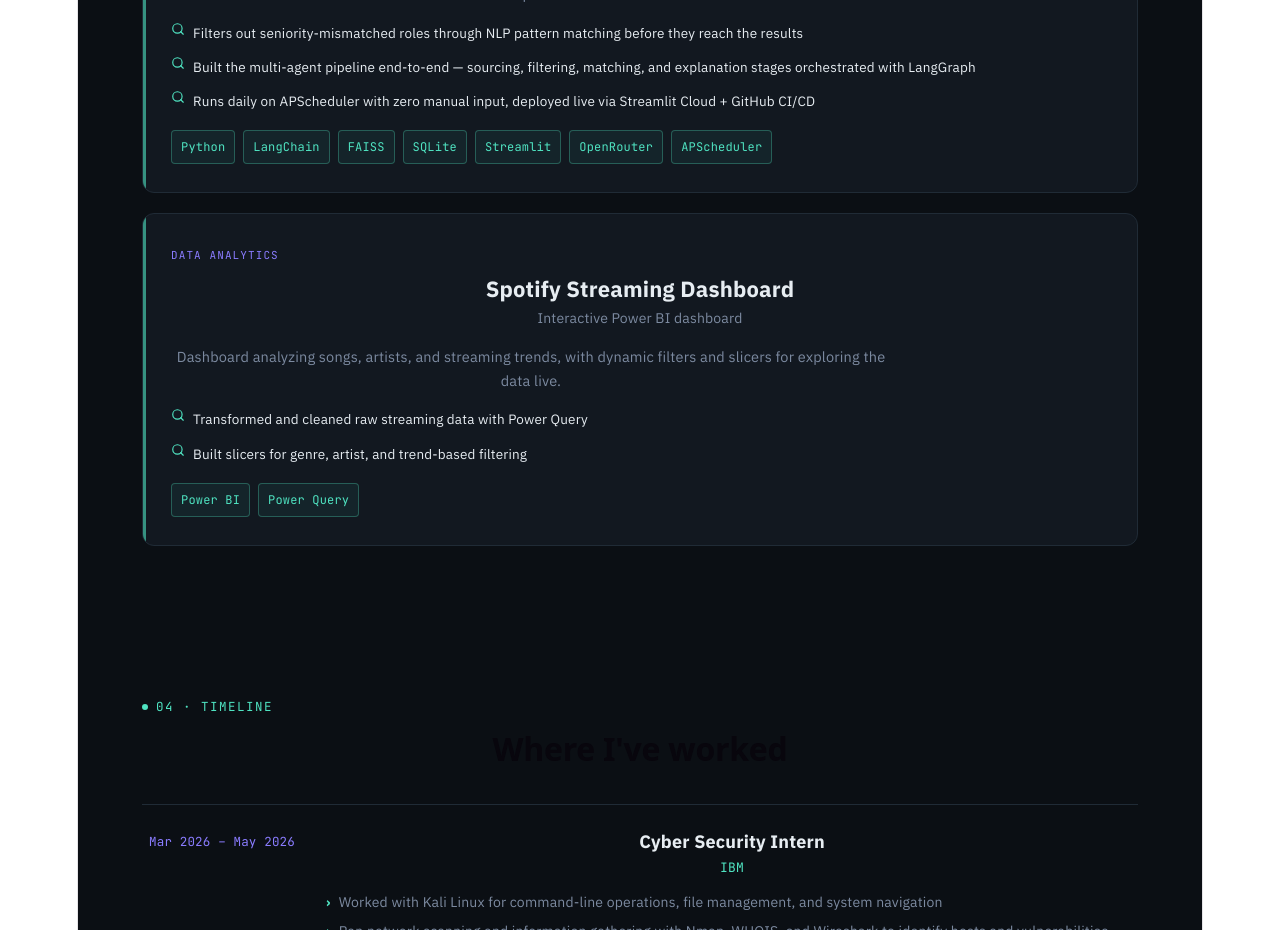
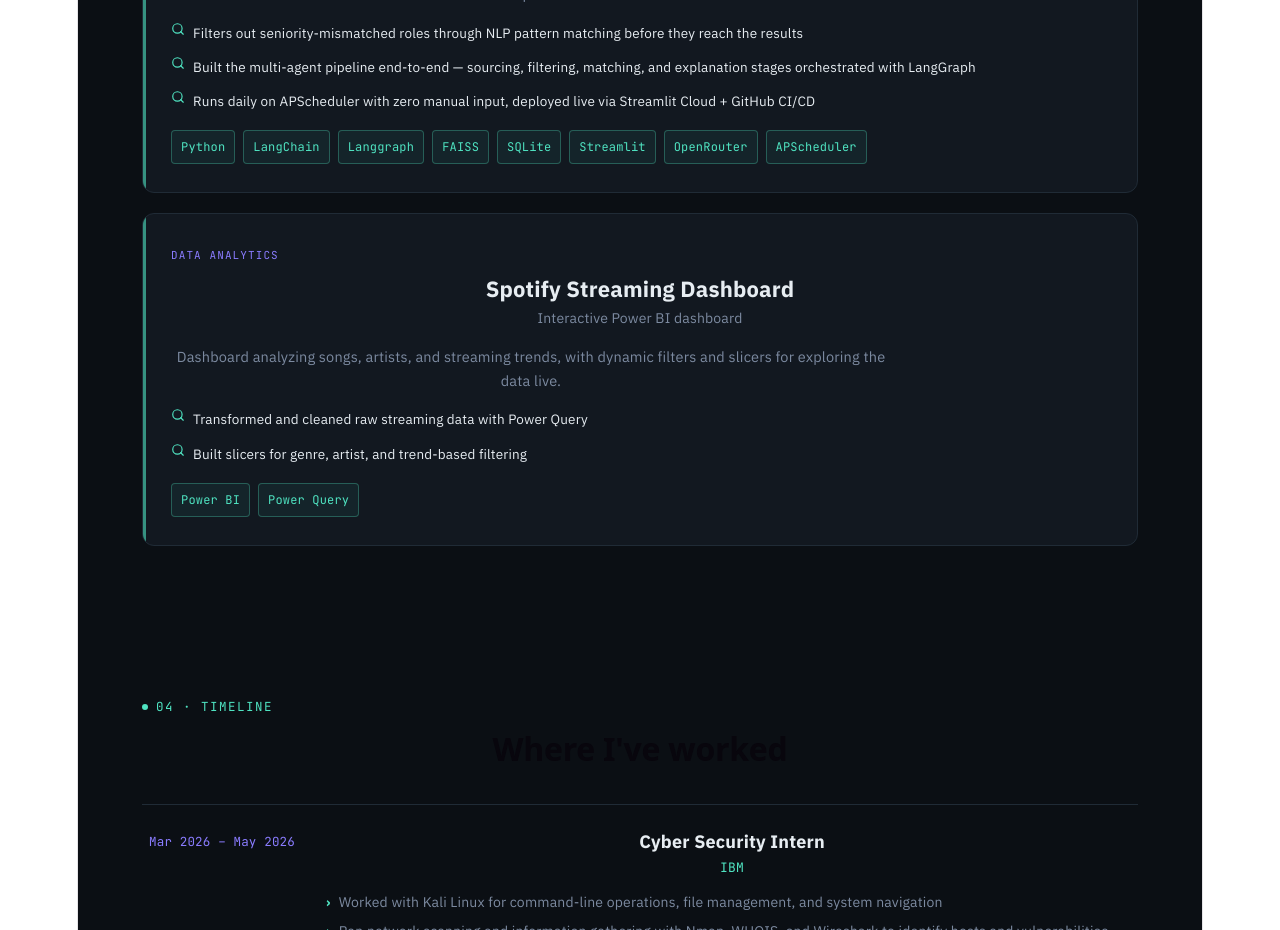
Before and after one commit to rruchitha460-sys/portfolio, a React (Vite) app: page / in a window 1280 px wide. Shown: the part 2820-3750 px from the top of the page. Built offline with nearby package versions, Linux system fonts and the light colour scheme.

Commit message:
Update App.jsx

```diff
--- a/src/App.jsx
+++ b/src/App.jsx
@@ -77,7 +77,7 @@ const projects = [
     title: "AI Job Searcher Agent",
     subtitle: "Autonomous job discovery & matching agent",
     demo: "https://ai-job-search-agent-project.streamlit.app/",
-    stack: ["Python", "LangChain", "FAISS", "SQLite", "Streamlit", "OpenRouter", "APScheduler"],
+    stack: ["Python", "LangChain", "Langgraph" , "FAISS", "SQLite", "Streamlit", "OpenRouter", "APScheduler"],
     desc:
       "An end-to-end multi-agent system, orchestrated with LangGraph, that autonomously fetches job postings from Adzuna, Greenhouse, and Lever, then semantically matches them against a resume using sentence embeddings and FAISS vector search — with a dedicated LLM agent explaining each match and suggesting resume improvements..",
     points: [
```
